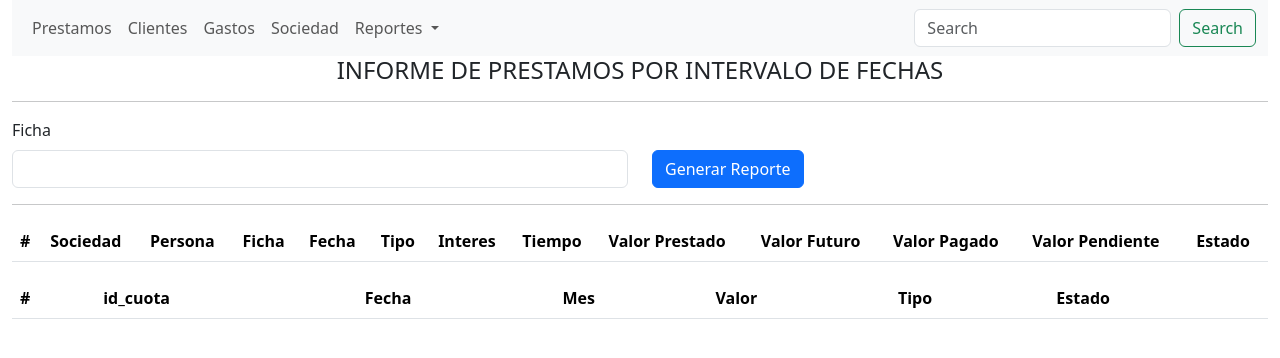
After one commit to wimartinezsa/credito, a PHP site: page /view/reportes/reporte4View.php in a window 1280 px wide. The commit adds this page. Shown: the top 358 px of the page. Run offline with PHP 8.4, Linux system fonts and the light colour scheme; lists and menus that the app fills with data are empty; some libraries are stand-ins or nearby versions.

Commit message:
reporte4

```diff
--- a/view/head/footer.php
+++ b/view/head/footer.php
@@ -9,7 +9,15 @@
    <script src="https://cdn.datatables.net/1.13.7/js/jquery.dataTables.min.js"></script>
    <script src="https://cdn.datatables.net/1.13.7/js/dataTables.bootstrap5.min.js"></script>
 
+<!-- Buttons Extension -->
+<link rel="stylesheet" href="https://cdn.datatables.net/buttons/2.4.2/css/buttons.dataTables.min.css">
+<script src="https://cdn.datatables.net/buttons/2.4.2/js/dataTables.buttons.min.js"></script>
 
+<!-- JSZip (requerido para Excel) -->
+<script src="https://cdnjs.cloudflare.com/ajax/libs/jszip/3.10.1/jszip.min.js"></script>
+
+<!-- Botón Excel -->
+<script src="https://cdn.datatables.net/buttons/2.4.2/js/buttons.html5.min.js"></script>
 
 
 
--- a/view/head/head.php
+++ b/view/head/head.php
@@ -47,11 +47,10 @@
             Reportes
           </a>
           <ul class="dropdown-menu">
-            <li><a class="dropdown-item" href="#">Estado de la Sociedad</a></li>
-            <li><a class="dropdown-item" href="#">Reporte de Gastos</a></li>
-            <li><a class="dropdown-item" href="#">Reporte de Prestamos</a></li>
-            <li><a class="dropdown-item" href="#">Reporte de Cliente</a></li>
-            <li><a class="dropdown-item" href="#">Reporte de Ficha</a></li>
+            <li><a class="dropdown-item" href="/creditos/view/reportes/reporte1View.php">Estado de la Sociedad</a></li>
+            <li><a class="dropdown-item" href="/creditos/view/reportes/reporte2View.php">Reporte de Gastos</a></li>
+            <li><a class="dropdown-item" href="/creditos/view/reportes/reporte3View.php">Reporte de Prestamos</a></li>
+            <li><a class="dropdown-item" href="/creditos/view/reportes/reporte4View.php">Reporte de Ficha</a></li>
              <li><a class="dropdown-item" href="#">Cuotas Vencidas</a></li>
              <li><a class="dropdown-item" href="#">Hostorial del CLiente</a></li>
             <li><a class="dropdown-item" href="#">Creditos Negados</a></li>
--- /dev/null
+++ b/view/reportes/reporte.js
@@ -0,0 +1,318 @@
+
+
+
+
+
+
+
+
+let dataTableInstance = null;
+function gastoPorFecha(){
+
+    const fechaInicio = document.getElementById('fecha_inicio').value;
+    const fechaFin = document.getElementById('fecha_fin').value;
+
+    const params = new URLSearchParams({
+        fecha_inicio: fechaInicio,
+        fecha_fin: fechaFin
+    });
+
+    fetch("./gastosPorFechas.php?" + params.toString(), {
+        method: 'GET'
+    })
+    .then(response => response.json())
+    .then(data => {
+        console.log(data);
+        const tabla = document.getElementById("tabla-reporte2");
+        if (!tabla) return;
+
+        if (dataTableInstance) {
+            dataTableInstance.destroy();
+            dataTableInstance = null;
+        }
+
+        let tbody = tabla.querySelector('tbody');
+        if (!tbody) {
+            tbody = document.createElement('tbody');
+            tabla.appendChild(tbody);
+        }
+
+        tbody.innerHTML = "";
+    let totalGastos = 0;
+        data.forEach(usuario => {
+            const row = tbody.insertRow();
+            totalGastos += parseFloat(usuario.valor);
+            row.innerHTML = `
+                <td>${usuario.id_gasto}</td>
+                <td>${usuario.sociedad}</td>
+                <td>${usuario.fecha}</td>
+                <td>${usuario.detalle}</td>
+                <td>${usuario.valor}</td>
+            `;
+        });
+
+       document.getElementById("total-gastos").innerHTML = "Total Gastos: $" + totalGastos.toFixed(2);
+
+       dataTableInstance = $('#tabla-reporte2').DataTable({
+    pageLength: 10,
+    searching: true,
+    ordering: true,
+    paging: true,
+    dom: 'Bfrtip',
+    buttons: [
+        {
+            extend: 'excelHtml5',
+            text: 'Exportar a Excel',
+            title: 'Reporte_Gastos',
+            exportOptions: {
+                columns: ':visible'
+            }
+        }
+    ]
+});
+
+    })
+    .catch(err => {
+        console.error(err);
+        alert('Error al listar: ' + err);
+    });
+}
+
+function listarPrestamosPorFechas(){
+
+    const fechaInicio = document.getElementById('fecha_inicio').value;
+    const fechaFin = document.getElementById('fecha_fin').value;
+
+    const params = new URLSearchParams({
+        fecha_inicio: fechaInicio,
+        fecha_fin: fechaFin
+    });
+
+    fetch("./prestamosPorFecha.php?" + params.toString(), {
+        method: 'GET'
+    })
+    .then(response => response.json())
+    .then(data => {
+        console.log(data);
+        const tabla = document.getElementById("tabla-reporte2");
+        if (!tabla) return;
+
+        if (dataTableInstance) {
+            dataTableInstance.destroy();
+            dataTableInstance = null;
+        }
+
+        let tbody = tabla.querySelector('tbody');
+        if (!tbody) {
+            tbody = document.createElement('tbody');
+            tabla.appendChild(tbody);
+        }
+
+        tbody.innerHTML = "";
+    let totalPrestamos = 0;
+    //p.id_prestamo,s.sociedad,p.ficha,p.fecha_prestamo,p.interes,p.tiempo,p.valor_prestado,p.tipo,p.estado,pr.nombres
+        data.forEach(usuario => {
+            const row = tbody.insertRow();
+            totalPrestamos += parseFloat(usuario.valor_prestado);
+            row.innerHTML = `
+                <td>${usuario.id_prestamo}</td>
+                <td>${usuario.sociedad}</td>
+                 <td>${usuario.nombres}</td>
+                <td>${usuario.ficha}</td>
+                <td>${usuario.fecha_prestamo}</td>
+                 <td>${usuario.tipo}</td>
+                <td>${usuario.interes}</td>
+                <td>${usuario.tiempo}</td>
+                <td>${usuario.valor_prestado}</td>
+                <td>${usuario.futuro}</td>
+                <td>${usuario.pagado}</td>
+                <td>${usuario.pendiente===null ? 0 : usuario.pendiente}</td>
+                <td>${usuario.estado}</td>
+
+
+            `;
+        });
+
+       document.getElementById("total-gastos").innerHTML = "Total Prestamos: $" + totalPrestamos.toFixed(2);
+
+       dataTableInstance = $('#tabla-reporte2').DataTable({
+    pageLength: 10,
+    searching: true,
+    ordering: true,
+    paging: true,
+    dom: 'Bfrtip',
+    buttons: [
+        {
+            extend: 'excelHtml5',
+            text: 'Exportar a Excel',
+            title: 'Reporte_Prestamos',
+            exportOptions: {
+                columns: ':visible'
+            }
+        }
+    ]
+});
+
+    })
+    .catch(err => {
+        console.error(err);
+        alert('Error al listar prestamos por fechas: ' + err);
+    });
+
+
+}
+
+function reporteFicha(){
+const ficha = document.getElementById('ficha').value;
+    listarReporteFicha(ficha);
+    listarReporteCuotas(ficha);
+}
+
+
+function listarReporteCuotas(ficha){
+    fetch(`../cuota/listarCuotas.php?ficha=${ficha}`, {
+        method: 'GET',
+    })
+    .then(response => response.json())
+    .then(data => {
+
+        const tabla = document.getElementById("tabla-cuotas");
+        if (!tabla) return;
+
+        // Destruir DataTable anterior
+        if (typeof dataTableInstance !== "undefined" && dataTableInstance) {
+            dataTableInstance.destroy();
+            dataTableInstance = null;
+        }
+
+        let tbody = tabla.querySelector('tbody');
+        if (!tbody) {
+            tbody = document.createElement('tbody');
+            tabla.appendChild(tbody);
+        }
+
+        tbody.innerHTML = "";
+        let valor_futuro=0;
+        let valor_pagado=0;
+         let valor_pendiente=0;
+        data.forEach(cuota => {
+            if(cuota.estado==='pagado'){
+                valor_pagado+=cuota.valor;
+            }
+            if(cuota.estado==='pendiente'){
+                valor_pendiente+=cuota.valor;
+            }
+            const row = tbody.insertRow();
+            valor_futuro +=cuota.valor;
+            row.innerHTML = `
+                <td>${cuota.id_cuota}</td>
+                <td>${cuota.mes}</td>
+                <td>${cuota.fecha_cuota}</td>
+                <td>${cuota.valor}</td>
+                <td>${cuota.tipo}</td>
+               <td>${cuota.estado}</td>
+            `;
+        });
+
+        dataTableInstance = $('#tabla-cuotas').DataTable({
+            pageLength: 10,
+            searching: true,
+            ordering: true,
+            paging: true
+        });
+    })
+    .catch(err => {
+        console.error(err);
+        alert('Error al listar: ' + err);
+    });
+
+}
+
+
+function listarReporteFicha(ficha){
+
+    const params = new URLSearchParams({
+        ficha: ficha
+    });
+
+    fetch("./reportePorFicha.php?" + params.toString(), {
+        method: 'GET'
+    })
+    .then(response => response.json())
+    .then(data => {
+        console.log(data);
+        const tabla = document.getElementById("tabla-reporte");
+        if (!tabla) return;
+
+        if (dataTableInstance) {
+            dataTableInstance.destroy();
+            dataTableInstance = null;
+        }
+
+        let tbody = tabla.querySelector('tbody');
+        if (!tbody) {
+            tbody = document.createElement('tbody');
+            tabla.appendChild(tbody);
+        }
+
+        tbody.innerHTML = "";
+    let totalPrestamos = 0;
+    //p.id_prestamo,s.sociedad,p.ficha,p.fecha_prestamo,p.interes,p.tiempo,p.valor_prestado,p.tipo,p.estado,pr.nombres
+        data.forEach(ficha => {
+            const row = tbody.insertRow();
+            totalPrestamos += parseFloat(ficha.valor_prestado);
+            row.innerHTML = `
+                <td>${ficha.id_prestamo}</td>
+                <td>${ficha.sociedad}</td>
+                 <td>${ficha.nombres}</td>
+                <td>${ficha.ficha}</td>
+                <td>${ficha.fecha_prestamo}</td>
+                 <td>${ficha.tipo}</td>
+                <td>${ficha.interes}</td>
+                <td>${ficha.tiempo}</td>
+                <td>${ficha.valor_prestado}</td>
+                <td>${ficha.futuro}</td>
+                <td>${ficha.pagado}</td>
+                <td>${ficha.pendiente===null ? 0 : ficha.pendiente}</td>
+                <td>${ficha.estado}</td>
+
+
+            `;
+        });
+
+       document.getElementById("total-gastos").innerHTML = "Total Prestamos: $" + totalPrestamos.toFixed(2);
+
+       dataTableInstance = $('#tabla-reporte').DataTable({
+    pageLength: 10,
+    searching: true,
+    ordering: true,
+    paging: true,
+    dom: 'Bfrtip',
+    buttons: [
+        {
+            extend: 'excelHtml5',
+            text: 'Exportar a Excel',
+            title: 'Reporte_Prestamos',
+            exportOptions: {
+                columns: ':visible'
+            }
+        }
+    ]
+});
+
+    })
+    .catch(err => {
+        console.error(err);
+        alert('Error al listar prestamos por fechas: ' + err);
+    });
+
+
+
+}
+
+
+
+
+
+
+window.gastoPorFecha = gastoPorFecha;
--- /dev/null
+++ b/view/reportes/reporte4View.php
@@ -0,0 +1,80 @@
+
+<?php
+require_once ("../head/head.php");
+?>
+
+
+
+<div class="container-fluid">
+
+
+<h4 class="text-center">INFORME DE PRESTAMOS POR INTERVALO DE FECHAS</h4>
+<hr>
+<div class="row">
+    <div class="col-md-6">
+        <label for="ficha" class="form-label">Ficha</label>
+        <input type="number" id="ficha" class="form-control">
+     </div>
+
+        <div class="col-md-6 d-flex align-items-end">
+            <button class="btn btn-primary" id="btn-generar-reporte" onclick="listarReporteFicha()">Generar Reporte</button>
+        </div>
+</div>
+<hr>
+
+<table class="table" id="tabla-reporte">
+  <thead>
+    <tr>
+      <th scope="col">#</th>
+      <th scope="col">Sociedad</th>
+      <th scope="col">Persona</th>
+      <th scope="col">Ficha</th>
+      <th scope="col">Fecha</th>
+        <th scope="col">Tipo</th>
+        <th scope="col">Interes</th>
+        <th scope="col">Tiempo</th>
+        <th scope="col">Valor Prestado</th>
+        <th scope="col">Valor Futuro</th>
+        <th scope="col">Valor Pagado</th>
+        <th scope="col">Valor Pendiente</th>
+        <th scope="col">Estado</th>
+
+    </tr>
+  </thead>
+  <tbody>
+  </tbody>
+</table>
+
+<table class="table" id="tabla-cuotas">
+  <thead>
+    <tr>
+      <th scope="col">#</th>
+      <th scope="col">id_cuota</th>
+      <th scope="col">Fecha</th>
+       <th scope="col">Mes</th>
+      <th scope="col">Valor</th>
+      <th scope="col">Tipo</th>
+      <th scope="col">Estado</th>
+
+
+
+
+    </tr>
+  </thead>
+  <tbody>
+  </tbody>
+</table>
+
+
+<h4 id="total-gastos" class="text-center"></h4>
+
+</div>
+
+
+
+
+<?php
+require_once ("../head/footer.php");
+?>
+
+ <script src="../reportes/reporte.js"></script>
--- a/view/usuario/usuario.js
+++ b/view/usuario/usuario.js
@@ -13,7 +13,7 @@ function modalUsuario(){
 }
 
 function actualizarBotonesModal(){
-    let id_persona = document.getElementById('id_prestamo').value;
+    let id_persona = document.getElementById('id_persona').value;
     const btnRegistrar = document.querySelector('button[name="btn_registrar"]');
     const btnActualizar = document.querySelector('button[name="btn_actualizar"]');
 
```
Also changed, not shown: controller/reporteController.php (added, +25 -0 lines), model/reporteModel.php (added, +54 -0 lines), view/reportes/gastosPorFechas.php (added, +16 -0 lines), view/reportes/prestamosPorFecha.php (added, +15 -0 lines), view/reportes/reporte1View.php (added, +45 -0 lines), view/reportes/reporte2View.php (added, +53 -0 lines), view/reportes/reporte3View.php (added, +64 -0 lines), view/reportes/reportePorFicha.php (added, +15 -0 lines).
